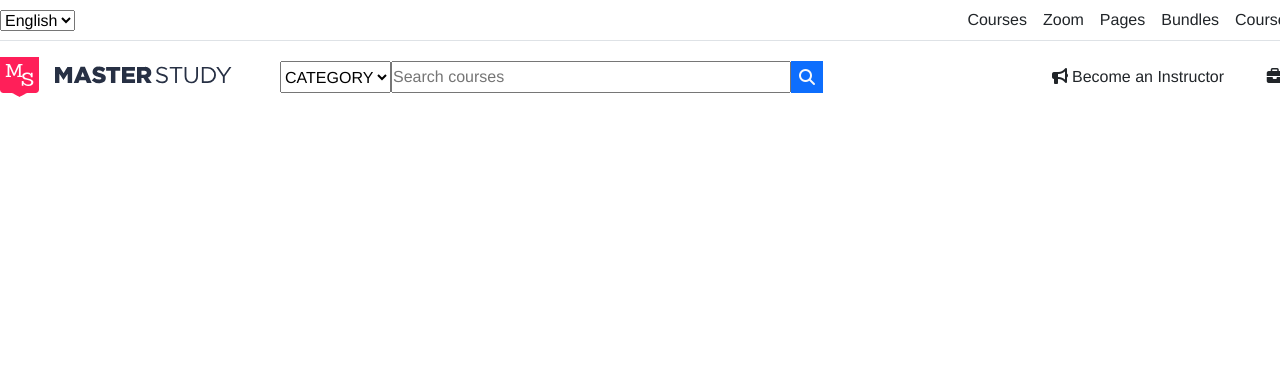
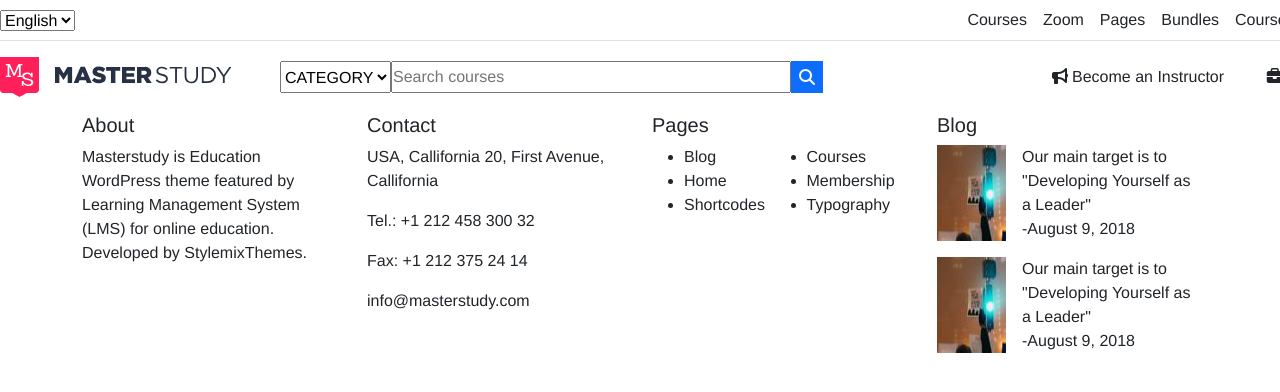
Before and after one commit to LauraMargherita25/proj-html-vuejs, a Vue app: page / in a window 1280 px wide. Shown: the top 392 px of the page. Built offline with nearby package versions, Linux system fonts and the light colour scheme.

Commit message:
Mvp footer

```diff
--- a/src/components/FooterFile.vue
+++ b/src/components/FooterFile.vue
@@ -1,13 +1,75 @@
 <template>
-  <footer></footer>
+  <footer>
+    <div class="container">
+      <div class="row row-cols-4">
+        <div class="col-3">
+          <h5>About</h5>
+          <p>
+            Masterstudy is Education WordPress theme featured by Learning
+            Management System (LMS) for online education. Developed by
+            StylemixThemes.
+          </p>
+        </div>
+
+        <div class="col-3">
+          <h5>Contact</h5>
+          <p>USA, Callifornia 20, First Avenue, Callifornia</p>
+          <p>Tel.: +1 212 458 300 32</p>
+          <p>Fax: +1 212 375 24 14</p>
+          <p>info@masterstudy.com</p>
+        </div>
+
+        <div class="col-3">
+          <h5>Pages</h5>
+          <ul>
+            <li><a href="#">Blog</a></li>
+            <li><a href="#">Home</a></li>
+            <li><a href="#">Shortcodes</a></li>
+            <li><a href="#">Courses</a></li>
+            <li><a href="#">Membership</a></li>
+            <li><a href="#">Typography</a></li>
+          </ul>
+        </div>
+
+        <div class="col-3">
+          <h5>Blog</h5>
+          <div class="post d-flex mb-3">
+            <img
+              src="../assets/images/photo-1517520287167-4bbf64a00d66-69x69.jpeg"
+              alt="post-image"
+              class="me-3"
+            />
+            <div class="post_content">
+              <p class="m-0">Our main target is to "Developing Yourself as a Leader"</p>
+              <p class="m-0">-August 9, 2018</p>
+            </div>
+          </div>
+          <div class="post d-flex mb-3">
+            <img
+              src="../assets/images/photo-1517520287167-4bbf64a00d66-69x69.jpeg"
+              alt="post-image"
+              class="me-3"
+            />
+            <div class="post_content">
+              <p class="m-0">Our main target is to "Developing Yourself as a Leader"</p>
+              <p class="m-0">-August 9, 2018</p>
+            </div>
+          </div>
+        </div>
+      </div>
+    </div>
+  </footer>
 </template>
 
 <script>
 export default {
-    name: 'MainFile',
-}
+  name: "MainFile",
+};
 </script>
 
 <style lang="scss" scoped>
-
+ul{
+  columns: 2;
+  list-style: disc;
+}
 </style>
```
